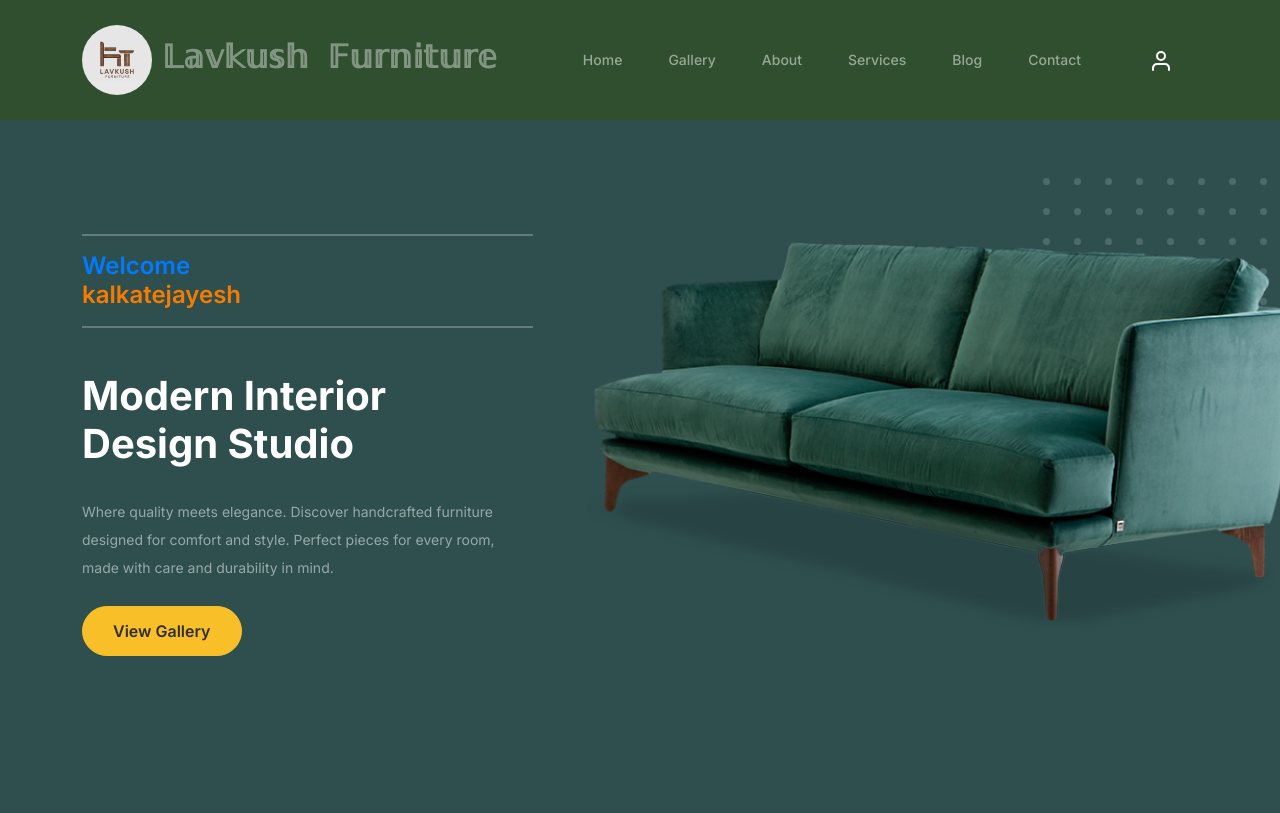
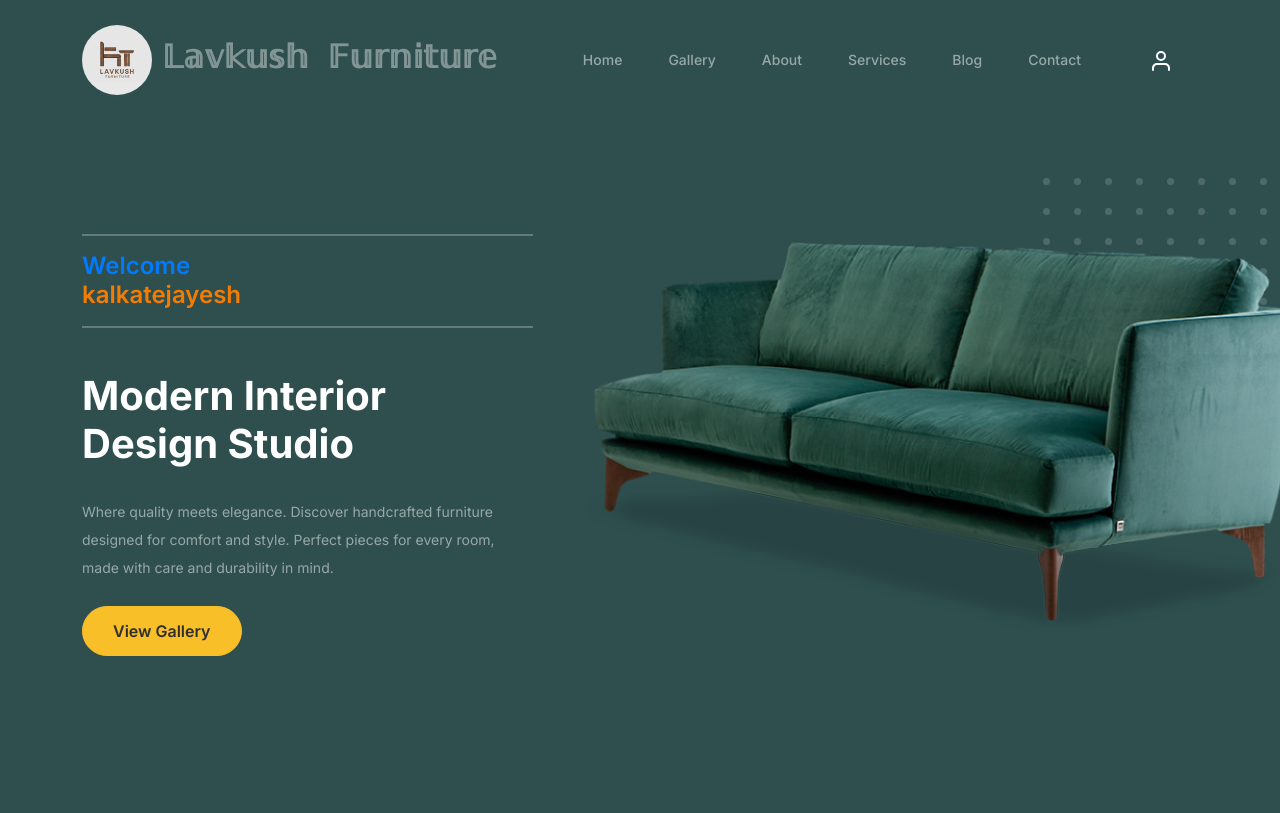
Before and after one commit to Jayeshkalkate/Lavkush_Furniture, a Django app: page / in a window 1280 px wide. Shown: the top 813 px of that part. Run offline with Django 5.2, Linux system fonts and the light colour scheme; the first user in the database is signed in; the page is wider than the window, and the part outside it is not shown; some libraries are stand-ins or nearby versions.

Commit message:
Change the background colour of website header

```diff
--- a/static/css/style.css
+++ b/static/css/style.css
@@ -33,7 +33,7 @@ a {
     font-weight: 600; }
 
 .custom-navbar {
-  background: #2f4f2f  !important;
+  background: #2F4F4F  !important;
   padding-top: 20px;
   padding-bottom: 20px; }
   .custom-navbar .navbar-brand {
```
